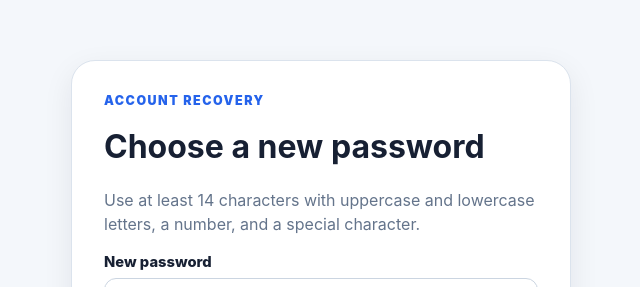
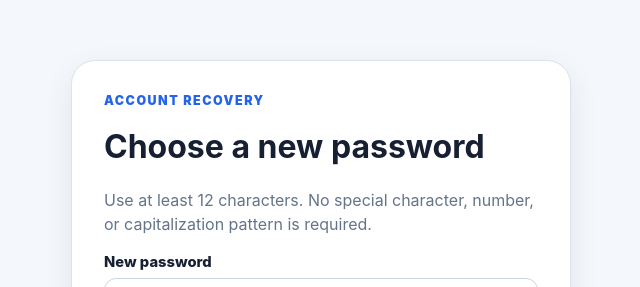
Before and after one commit to raliegh2/visitorcounter, a Next.js app: page /reset-password in a window 1280 px wide. Shown: the part 118-405 px from the top of the page, without its empty margins (319-959 px from the left). Built offline with nearby package versions, Linux system fonts and the light colour scheme.

Commit message:
Use a length-only password reset rule

```diff
--- a/app/(auth)/reset-password/page.tsx
+++ b/app/(auth)/reset-password/page.tsx
@@ -3,8 +3,6 @@ import { Notice } from "@/components/ui/Notice";
 import { SubmitButton } from "@/components/ui/SubmitButton";
 
 export const metadata = { title: "Choose new password" };
-
-const passwordPattern = "(?=.*[a-z])(?=.*[A-Z])(?=.*[0-9])(?=.*[^A-Za-z0-9]).{14,128}";
 
 export default async function ResetPasswordPage({
   searchParams
@@ -18,7 +16,7 @@ export default async function ResetPasswordPage({
         <div className="eyebrow">Account recovery</div>
         <h1>Choose a new password</h1>
         <p className="muted" id="password-requirements">
-          Use at least 14 characters with uppercase and lowercase letters, a number, and a special character.
+          Use at least 12 characters. No special character, number, or capitalization pattern is required.
         </p>
         <Notice message={params.error} kind="error" />
         <form action={updatePasswordAction}>
@@ -28,10 +26,9 @@ export default async function ResetPasswordPage({
               id="password"
               name="password"
               type="password"
-              minLength={14}
+              minLength={12}
               maxLength={128}
-              pattern={passwordPattern}
-              title="Use at least 14 characters with uppercase and lowercase letters, a number, and a special character."
+              title="Use at least 12 characters."
               aria-describedby="password-requirements"
               autoComplete="new-password"
               required
@@ -43,10 +40,9 @@ export default async function ResetPasswordPage({
               id="confirmation"
               name="confirmation"
               type="password"
-              minLength={14}
+              minLength={12}
               maxLength={128}
-              pattern={passwordPattern}
-              title="Use at least 14 characters with uppercase and lowercase letters, a number, and a special character."
+              title="Use at least 12 characters."
               aria-describedby="password-requirements"
               autoComplete="new-password"
               required
```
